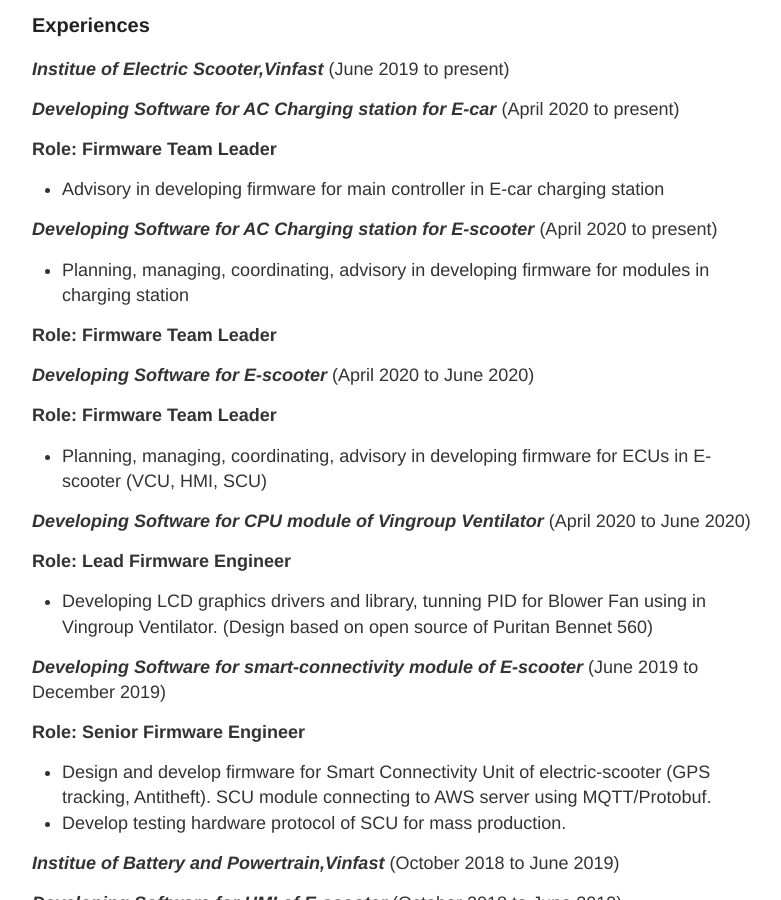
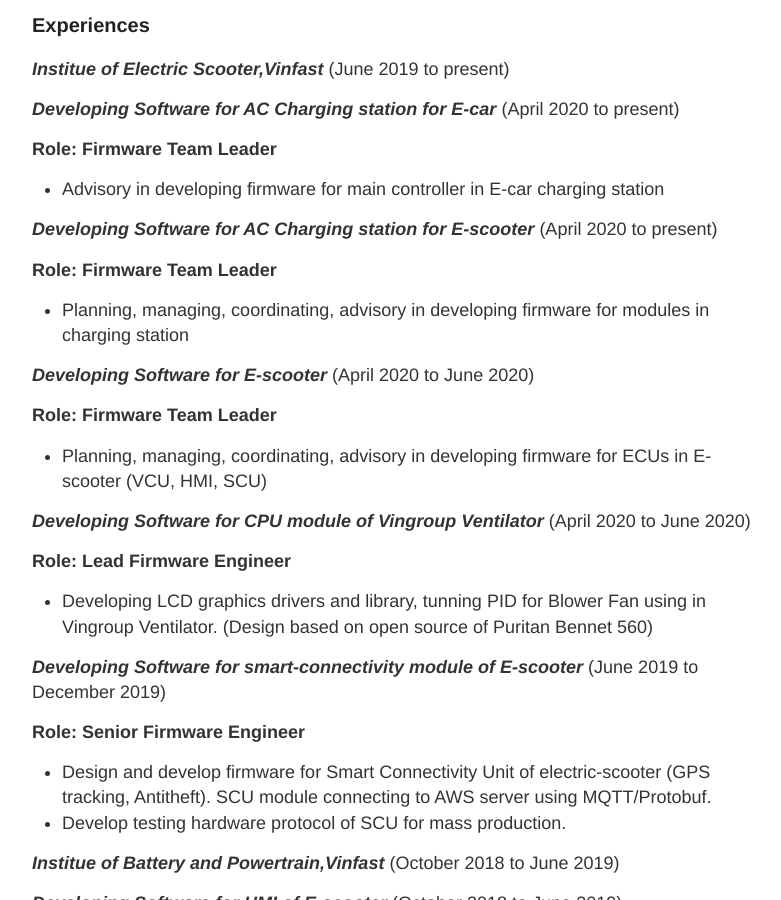
Before and after one commit to hoaln/hoaln.github.io, a Jekyll site: the page built from resume.md, in a window 1280 px wide and 900 px high, scrolled down 616 px. Shown: the whole window, without its empty margins (248-1029 px from the left). Built offline with Jekyll 4.4.1, drawn with Linux system fonts in a browser that asks for light colours.

```diff
--- a/resume.md
+++ b/resume.md
@@ -28,9 +28,9 @@ permalink: /resume/
 
 ***Developing Software for AC Charging station for E-scooter*** (April 2020 to present)
 
+**Role: Firmware Team Leader**
+
 - Planning, managing, coordinating, advisory in developing firmware for modules in charging station
-
-**Role: Firmware Team Leader**
 
 ***Developing Software for E-scooter*** (April 2020 to June 2020)
 
```
